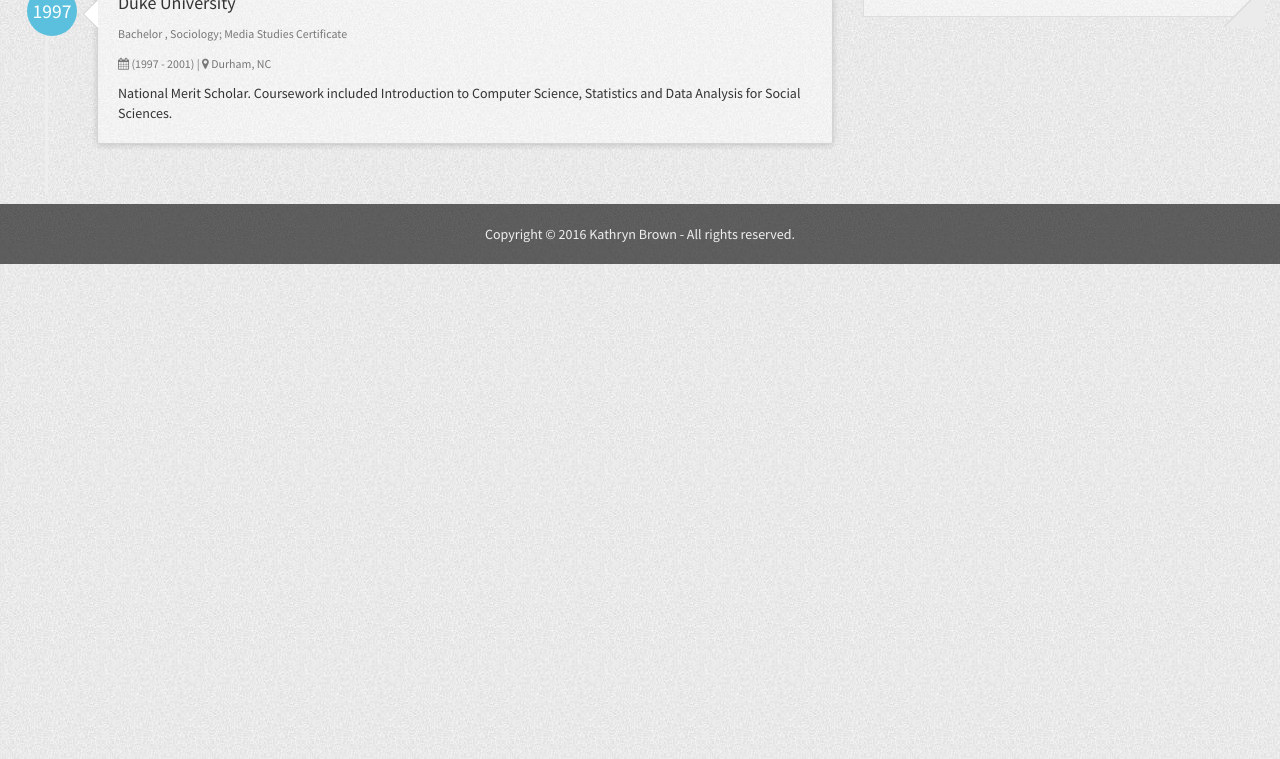
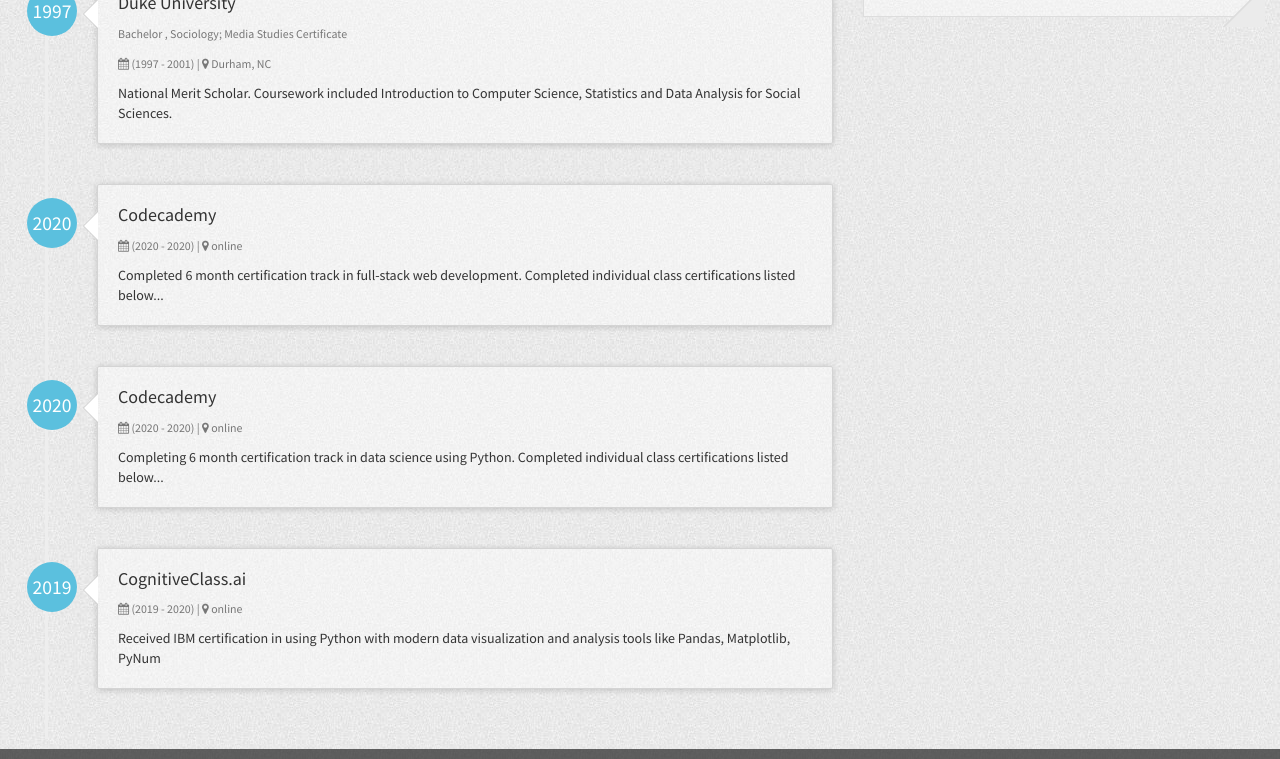
Before and after one commit to kb-code/resume, a Jekyll site: the page built from index.html, in a window 1280 px wide and 900 px high, scrolled down 915 px, cut to the strip 141-900 px from the top of the window. Built offline with Jekyll 4.4.1, drawn with Linux system fonts in a browser that asks for light colours; nearby versions of some CDN libraries.

Commit message:
update education with additional certifications

```diff
--- a/_config.yml
+++ b/_config.yml
@@ -57,6 +57,29 @@
       started: 1997
       duration: (1997 - 2001)
       description: National Merit Scholar. Coursework included Introduction to Computer Science, Statistics and Data Analysis for Social Sciences.
+    - education2:
+      organization: Codecademy
+      location: online
+      certification: Full-Stack Web Developer career track
+      started: 2020
+      duration: (2020 - 2020)
+      description: Completed 6 month certification track in full-stack web development. Completed individual class certifications listed below...
+      certificates: Introduction to HTML, Learn CSS, Learn Color Design, Learn Responsive Design, Introduction to JavaScript, Building Interactive Javascript Websites, Javascript Errors and Debugging, Learn Node.js, Learn the Command Line, Learn Git
+    - education3:
+      organization: Codecademy
+      location: online
+      certification: Data Science career track
+      started: 2020
+      duration: (2020 - 2020)
+      description: Completing 6 month certification track in data science using Python. Completed individual class certifications listed below...
+      certificates: Learn SQL, Data Analysis with Pandas
+    - education4:
+      organization: CognitiveClass.ai
+      location: online
+      certification: Python For Data Science
+      started: 2019
+      duration: (2019 - 2020)
+      description: Received IBM certification in using Python with modern data visualization and analysis tools like Pandas, Matplotlib, PyNum
   languages:
     - language1:
       name: English
```
